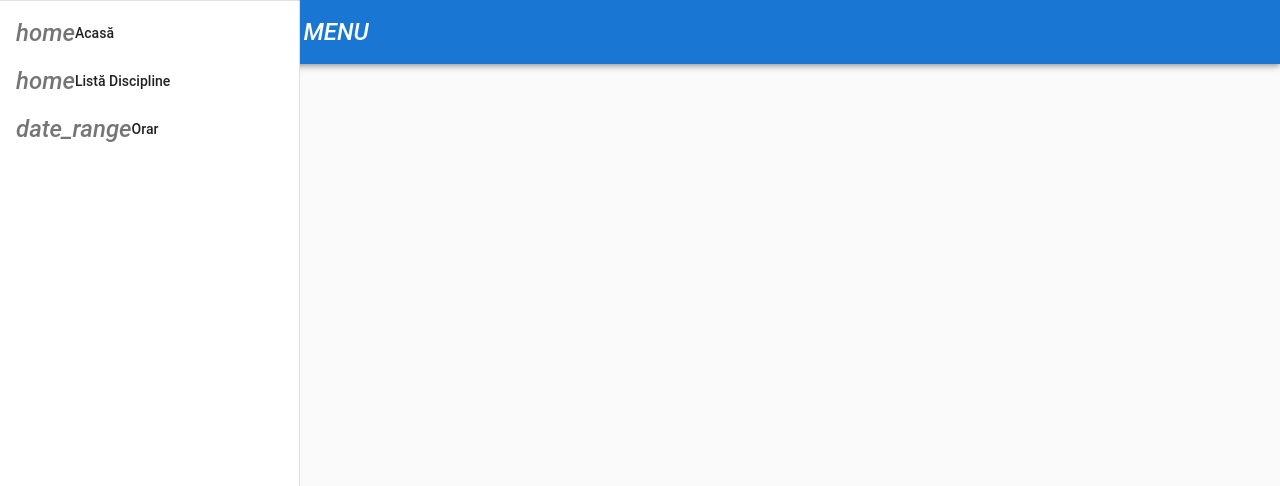
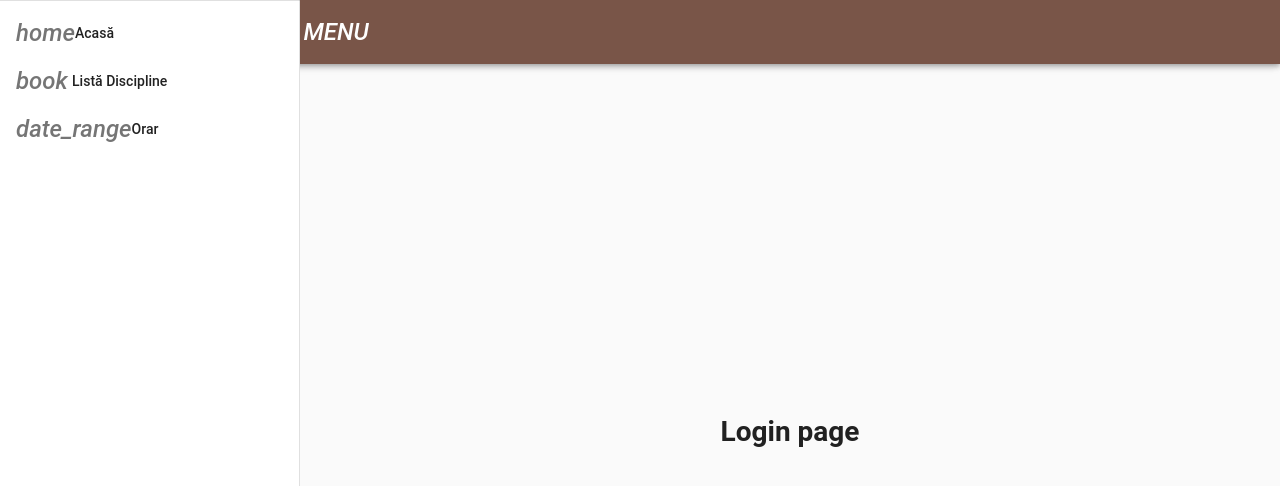
Before and after one commit to Ardelean-Calin/refactored-octo-invention, a Vue app: page /#/login in a window 1280 px wide. Shown: the top 486 px of the page. Built offline with nearby package versions, Linux system fonts and the light colour scheme; the HTML template or start-up script is replaced by a standard one.

Commit message:
Added linting & Moved components to components folder & Added Login + Signup + Schedule components & Modified color palette

```diff
--- a/package.json
+++ b/package.json
@@ -16,6 +16,7 @@
     "eslint-config-google": "^0.9.1",
     "extract-text-webpack-plugin": "^3.0.2",
     "file-loader": "^1.1.6",
+    "firebase": "^4.10.1",
     "html-webpack-plugin": "^2.30.1",
     "html-webpack-template": "^6.1.0",
     "uglifyjs-webpack-plugin": "^1.1.8",
--- a/src/App.vue
+++ b/src/App.vue
@@ -40,7 +40,7 @@ export default {
         {
           name: "Listă Discipline",
           route: "/subjects",
-          icon: "home"
+          icon: "book"
         },
         {
           name: "Orar",
--- /dev/null
+++ b/src/components/Login.vue
@@ -0,0 +1,11 @@
+<template>
+  <h1>Login page</h1>
+</template>
+
+<script>
+export default {};
+</script>
+
+<style>
+
+</style>
--- /dev/null
+++ b/src/components/Schedule.vue
@@ -0,0 +1,11 @@
+<template>
+  <h1>Schedule goes here!</h1>
+</template>
+
+<script>
+export default {};
+</script>
+
+<style>
+
+</style>
--- /dev/null
+++ b/src/components/Signup.vue
@@ -0,0 +1,11 @@
+<template>
+  <h1>Signup page</h1>
+</template>
+
+<script>
+export default {};
+</script>
+
+<style>
+
+</style>
--- a/src/main.js
+++ b/src/main.js
@@ -1,25 +1,46 @@
+// Stylesheets & artsy stuff
 import "vuetify/dist/vuetify.min.css";
+import colors from "vuetify/es5/util/colors";
 
+// Other dependencies
+import * as firebase from "firebase/app";
+import "firebase/auth";
+import "firebase/database";
+
+// Vue-related imports
 import Vue from "vue";
 import App from "./App";
 import Vuetify from "vuetify";
 import VueRouter from "vue-router";
 
-import Home from "./Home.vue";
-import SubjectList from "./SubjectList.vue";
+// Components
+import Home from "./components/Home.vue";
+import Login from "./components/Login.vue";
+import Signup from "./components/Signup.vue";
+import Schedule from "./components/Schedule.vue";
+import SubjectList from "./components/SubjectList.vue";
 
-Vue.use(Vuetify);
 Vue.use(VueRouter);
+Vue.use(Vuetify, {
+  theme: {
+    primary: colors.brown.base,
+    secondary: colors.green.base
+  }
+});
 
 const routes = [
   { path: "/", component: Home },
-  { path: "/subjects", component: SubjectList }
+  { path: "/subjects", component: SubjectList },
+  { path: "/login", component: Login },
+  { path: "/signup", component: Signup },
+  { path: "/schedule", component: Schedule }
 ];
 
 const router = new VueRouter({
   routes: routes
 });
 
+// eslint-disable-next-line
 let vue = new Vue({
   el: "#app",
   router: router,
```
Also changed, not shown: .eslintrc.js (deleted), .eslintrc.json (added), src/components/Home.vue (renamed from src/Home.vue), src/components/SubjectList.vue (renamed from src/SubjectList.vue), 2 other files (tests, documents, lock files or other folders).
